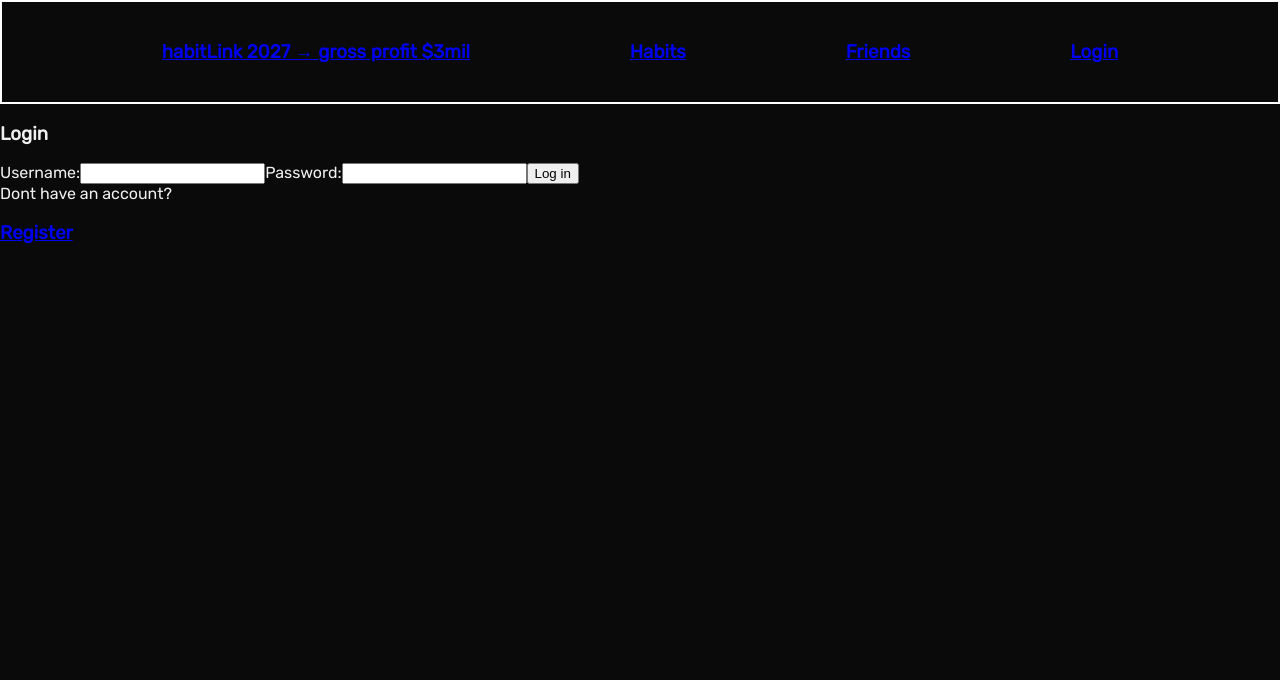
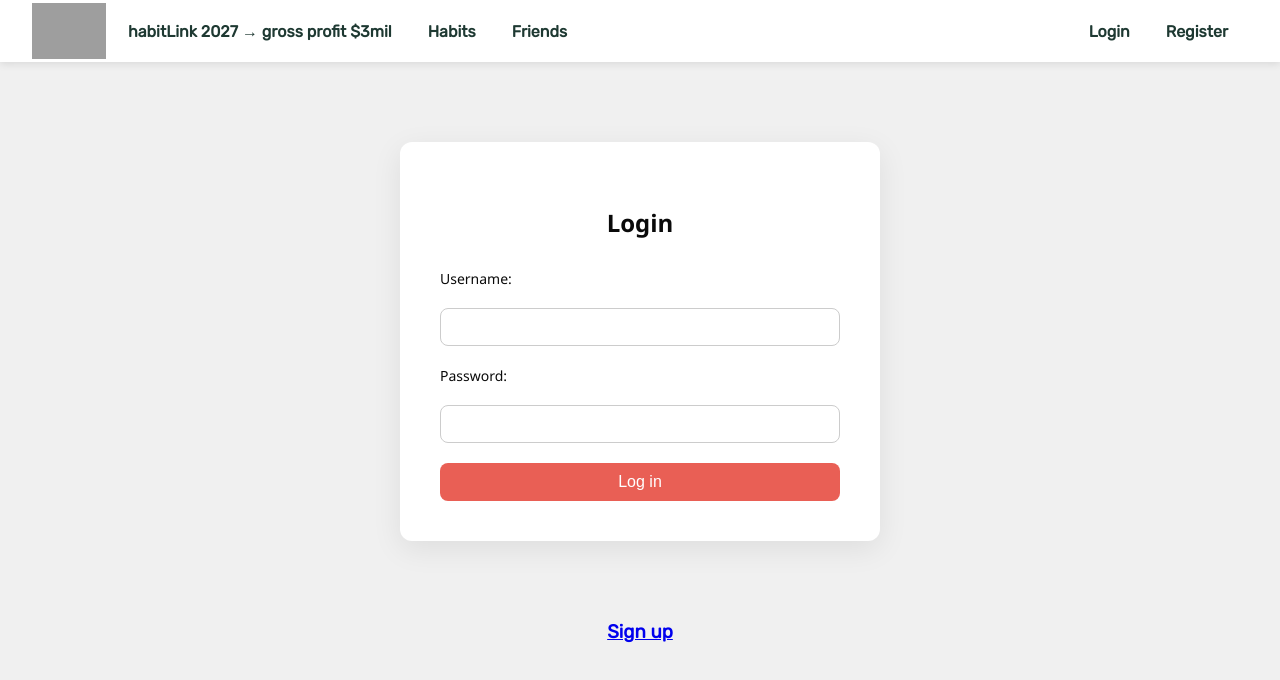
Before and after one commit to rossi2nico/HabitLink, a React (Create React App) app in the folder frontend/: page /login in a window 1280 px wide. Shown: the top 680 px of the page. Built offline with nearby package versions, Linux system fonts and the light colour scheme; grey boxes are pictures that could not be loaded.

Commit message:
Updated frontend CSS and modified navigation bar

```diff
--- a/frontend/src/components/CreateHabitForm.js
+++ b/frontend/src/components/CreateHabitForm.js
@@ -25,51 +25,53 @@ export const CreateHabitForm = () => {
   }
 
   return (
-    <div>
-      <button className = 'create-habit-button' onClick={() => setIsPopup(true)} >
-        New Habit
-      </button>
+  <div>
+    <button
+      className="create-habit-button"
+      onClick={() => setIsPopup(true)}
+    >
+      New Habit
+    </button>
 
-      { isPopup && (
-        <div className = 'habit-popup'>
-          <button className = 'close-popup' onClick = {() => setIsPopup(false)}>
+    {isPopup && (
+      <>
+        <div
+          className="popup-overlay"
+          onClick={() => setIsPopup(false)}
+        />
+        <div className="habit-popup">
+          <button
+            className="close-popup"
+            onClick={() => setIsPopup(false)}
+          >
             Cancel
           </button>
-          <form className = 'create-habit-form' onSubmit = {handleSubmit}>
+          <form
+            className="create-habit-form"
+            onSubmit={handleSubmit}
+          >
             <h3>Create New Habit</h3>
 
-            <label> Name: </label>
+            <label>Name:</label>
             <input
               type="text"
               onChange={(e) => setName(e.target.value)}
               value={name}
             />
 
-            <label> Description: </label>
+            <label>Description:</label>
             <input
               type="text"
               onChange={(e) => setDescription(e.target.value)}
               value={description}
             />
 
-            {/* <label> Privacy: </label>
-            <select value = {privacy} onChange = {(e) => setPrivacy(e.target.value)}>
-              <option value = "private"> private </option>
-              <option value = "friends"> friends only </option>
-              <option value = "public"> public </option>
-            </select> */}
-
-            { /* <select value = {frequency} onChange = {(e) => setFrequency(e.target.value)} >
-                <option value = "daily"> Daily </option>
-                <option value = "weekly"> Weekly </option>
-                <option value = 'custom'> TBD </option>
-            </select> */ }
-
-          <button> Add Habit </button>
-          {error && <div className = "error"> {error} </div>}
+            <button>Add Habit</button>
+            {error && <div className="error">{error}</div>}
           </form>
         </div>
-      )}
-    </div>
-  )
+      </>
+    )}
+  </div>
+);
 }
--- a/frontend/src/components/Habit.js
+++ b/frontend/src/components/Habit.js
@@ -1,4 +1,4 @@
-import { useState } from 'react'
+import { useState, useEffect } from 'react'
 import { useHabits } from '../hooks/useHabits'
 import { useAuthContext } from '../hooks/useAuthContext';
 import { EditHabitForm } from './EditHabitForm'
@@ -14,6 +14,7 @@ export const Habit = ({ habit }) => {
   }
 
   const syncedUsers = habit.syncedHabits.map((syncedHabit) => syncedHabit.userId);
+  const syncedUsernames = habit.syncedHabits.map((syncedHabits) => syncedHabits.username)
 
   const sameDate = (d1, d2) => {
         return (
@@ -81,7 +82,9 @@ export const Habit = ({ habit }) => {
         {syncedUsers.length > 0 ? (
           <>
             <p style = {{ marginBottom: "-10px" }}> Synced Users: </p>
-            <p style = {{ fontSize: "12px" }}> {syncedUsers.join(", ")} </p>
+            <p style = {{ fontSize: "15px" }}> {syncedUsernames.join(", ")} </p>
+
+
           </>
         ) : (
           <p> No synced users </p>
--- a/frontend/src/components/Navigation.js
+++ b/frontend/src/components/Navigation.js
@@ -7,18 +7,33 @@ export const Navigation = () => {
   const { logout } = useLogout();
 
   return (
-    <div className = "navigation">
+    <div className="navigation">
+  <div className="nav-left">
+    <img
+      src="https://oyster.ignimgs.com/mediawiki/apis.ign.com/pokemon-black-and-white/1/12/Pokemans_004.gif"
+      alt="Charmander"
+      style={{ height: '74px', width: '74px', objectFit: 'contain', marginRight: '6px' }}
+    />
     <h3><Link to="/">habitLink 2027 → gross profit $3mil</Link></h3>
     <h3><Link to="/habits">Habits</Link></h3>
     <h3><Link to="/friends">Friends</Link></h3>
+  </div>
+
+  <div className="nav-right">
+    {!user ? (
+      <>
         <h3><Link to="/login">Login</Link></h3>
-      {user &&
+        <h3><Link to ="/signup">Register</Link></h3>
+      </>
+    ) : (
       <>
-        Signed in as { user.username }
-        <button onClick = { logout }>Logout</button>
+        <span>Signed in as <strong>{user.username}</strong></span>
+        <button onClick={logout}>Logout</button>
       </>
-      }
+    )}
+  </div>
+</div>
 
-    </div>
+
   );
 }
--- a/frontend/src/index.css
+++ b/frontend/src/index.css
@@ -2,29 +2,296 @@
 
 body {
   margin: 0;
-  background-color: #0a0a0a;
-  color: #F0F0F0;
+  /* background-color: #0a0a0a;
+  color: #F0F0F0; */
+  background-color: #F0F0F0;
+  color: #0a0a0a;
   font-family: 'Rubik', sans-serif;
   -webkit-font-smoothing: antialiased;
   -moz-osx-font-smoothing: grayscale;
 }
+/* Login Stuff */
+
+/* Login form container */
+.login {
+  max-width: 400px;
+  margin: 80px auto;
+  padding: 40px;
+  background-color: #ffffff;
+  border-radius: 12px;
+  box-shadow: 0 8px 30px rgba(0, 0, 0, 0.08);
+  display: flex;
+  flex-direction: column;
+  gap: 20px;
+  font-family: 'Segoe UI', sans-serif;
+}
+
+/* Heading */
+.login h3 {
+  text-align: center;
+  font-size: 24px;
+  margin-bottom: 10px;
+}
+
+/* Labels */
+.login label {
+  font-weight: 500;
+  font-size: 14px;
+}
+
+/* Inputs */
+.login input {
+  padding: 10px 12px;
+  border: 1px solid #ccc;
+  border-radius: 8px;
+  font-size: 14px;
+  transition: border 0.2s ease;
+}
+
+.login input:focus {
+  outline: none;
+  border-color: #e95f55; /* Starbucks green */
+}
+
+/* Submit button */
+.login button {
+  background-color: #e95f55;
+  color: white;
+  border: none;
+  border-radius: 8px;
+  padding: 10px 0;
+  font-size: 16px;
+  font-weight: 500;
+  cursor: pointer;
+  transition: background-color 0.2s ease;
+}
+
+.login button:hover {
+  background-color: #bb433a;
+}
+
+.login button:disabled {
+  background-color: #ccc;
+  cursor: not-allowed;
+}
+
+/* Error styling */
+.error {
+  color: red;
+  font-size: 13px;
+  text-align: center;
+}
+
+/* Register link section */
+.login + p,
+.login + h3 {
+  text-align: center;
+  margin-top: 20px;
+}
+
+.login a {
+  color: #00754a;
+  text-decoration: none;
+  font-weight: 500;
+}
+
+.login a:hover {
+  text-decoration: underline;
+}
+
+/* Navigation Bar Stuff */
 
 .navigation {
-  border: 2px solid white;
-  height: 100px;
+  display: flex;
+  justify-content: space-between;
+  align-items: center;
+  background-color: #ffffff;
+  padding: 6px 32px;
+  box-shadow: 0 2px 8px rgba(0, 0, 0, 0.1);
+  /* font-family: 'Segoe UI', sans-serif; */
+  position: sticky;
+  top: 0;
+  /* z-index: 999; */
+  height: 50px;
+  color: black;
+}
+
+/* Left side nav links */
+.navigation h3 {
+  margin: 0 20px 0 0;
+  font-size: 16px;
+  font-weight: 600;
+  display: inline-block;
+}
+
+.navigation a {
+  text-decoration: none;
+  color: #1e3932; /* dark green like Starbucks */
+  transition: color 0.2s ease;
+}
+
+.navigation a:hover {
+  /* color: #00754a; brighter green on hover */
+    color: #f44336;
+
+}
+
+/* Right side user info */
+.navigation > :last-child {
+  margin-left: auto;
   display: flex;
   align-items: center;
-  justify-content: space-evenly;
+  gap: 16px;
 }
+
+/* Logout button — modern minimalist */
+.navigation button {
+  background-color: transparent;
+  color: #f44336;
+  border: 2px solid #f44336;
+  margin-top: 3px;
+  padding: 2px 8px;
+  border-radius: 6px;
+  font-size: 14px;
+  font-weight: 500;
+  cursor: pointer;
+  transition: all 0.2s ease;
+}
+
+.navigation button:hover {
+  background-color: #f44336;
+  color: #ffffff;
+}
+
+.nav-left {
+  display: flex;
+  align-items: center;
+  gap: 16px;
+}
+
+.nav-right {
+  display: flex;
+  align-items: center;
+  gap: 12px;
+}
+
+
+/* Habit creation stuff */
+
+.habit-popup {
+  background-color: white;
+  position: fixed; /* use fixed instead of absolute for screen-centered elements */
+  top: 50%;
+  left: 50%;
+  transform: translate(-50%, -50%); /* centers the element */
+  padding: 20px;
+  box-shadow: 0 2px 10px rgba(0, 0, 0, 0.2);
+  border-radius: 8px;
+  z-index: 1000;
+  color: black;
+}
+
+/* Centered popup */
+.habit-popup {
+  position: fixed;
+  top: 50%;
+  left: 50%;
+  transform: translate(-50%, -50%);
+  background-color: #ffffff;
+  padding: 30px;
+  border-radius: 12px;
+  box-shadow: 0 10px 40px rgba(0, 0, 0, 0.2);
+  z-index: 1000;
+  width: 350px;
+  max-width: 90%;
+}
+
+/* Form layout */
+.create-habit-form {
+  display: flex;
+  flex-direction: column;
+  gap: 15px;
+}
+
+.create-habit-form h3 {
+  margin: 0 0 10px 0;
+  font-size: 22px;
+  text-align: center;
+}
+
+/* Input fields */
+.create-habit-form input,
+.create-habit-form select {
+  padding: 10px;
+  border: 1px solid #ccc;
+  border-radius: 8px;
+  font-size: 14px;
+}
+
+.create-habit-form label {
+  font-size: 14px;
+  font-weight: 500;
+}
+
+/* Buttons */
+.create-habit-form button,
+.create-habit-button,
+.close-popup {
+  padding: 10px 16px;
+  font-size: 14px;
+  border: none;
+  border-radius: 6px;
+  cursor: pointer;
+  background-color: #292929;
+  color: white;
+  transition: background-color 0.2s ease;
+}
+
+.create-habit-form button:hover,
+.create-habit-button:hover,
+.close-popup:hover {
+  background-color: #45a049;
+}
+
+/* Cancel button (top right) */
+.close-popup {
+  position: absolute;
+  top: 10px;
+  right: 10px;
+  background-color: #f44336;
+  font-size: 12px;
+  padding: 6px 10px;
+}
+
+.close-popup:hover {
+  background-color: #d7372f;
+}
+
+/* Error message */
+.error {
+  color: red;
+  font-size: 13px;
+  text-align: center;
+}
+.popup-overlay {
+  position: fixed;
+  top: 0;
+  left: 0;
+  height: 100%;
+  width: 100%;
+  background: rgba(0, 0, 0, 0.808);
+  z-index: 999;
+}
+
 .habit {
-  background-color: #1F1F1F;
-  border-radius: 20px;
+  background-color: #272727;
+  border-radius: 12px;
   width: 500px;
   height: 150px;
   color: #F0F0F0;
   padding-left: 15px;
   padding-right: 15px;
-  margin: 10px;
+  margin: 16px;
   display: flex;
 }
 
--- a/frontend/src/pages/Login.js
+++ b/frontend/src/pages/Login.js
@@ -40,8 +40,7 @@ const Login = () => {
                 {error && <div className="error">{error}</div>}
 
             </form>
-            Dont have an account?
-            <h3><Link to="/signup">Register</Link></h3>
+            <h3><Link to="/signup">Sign up</Link></h3>
         </>
     )
 }
```
Lines whose indentation alone changed are shown as unchanged.
